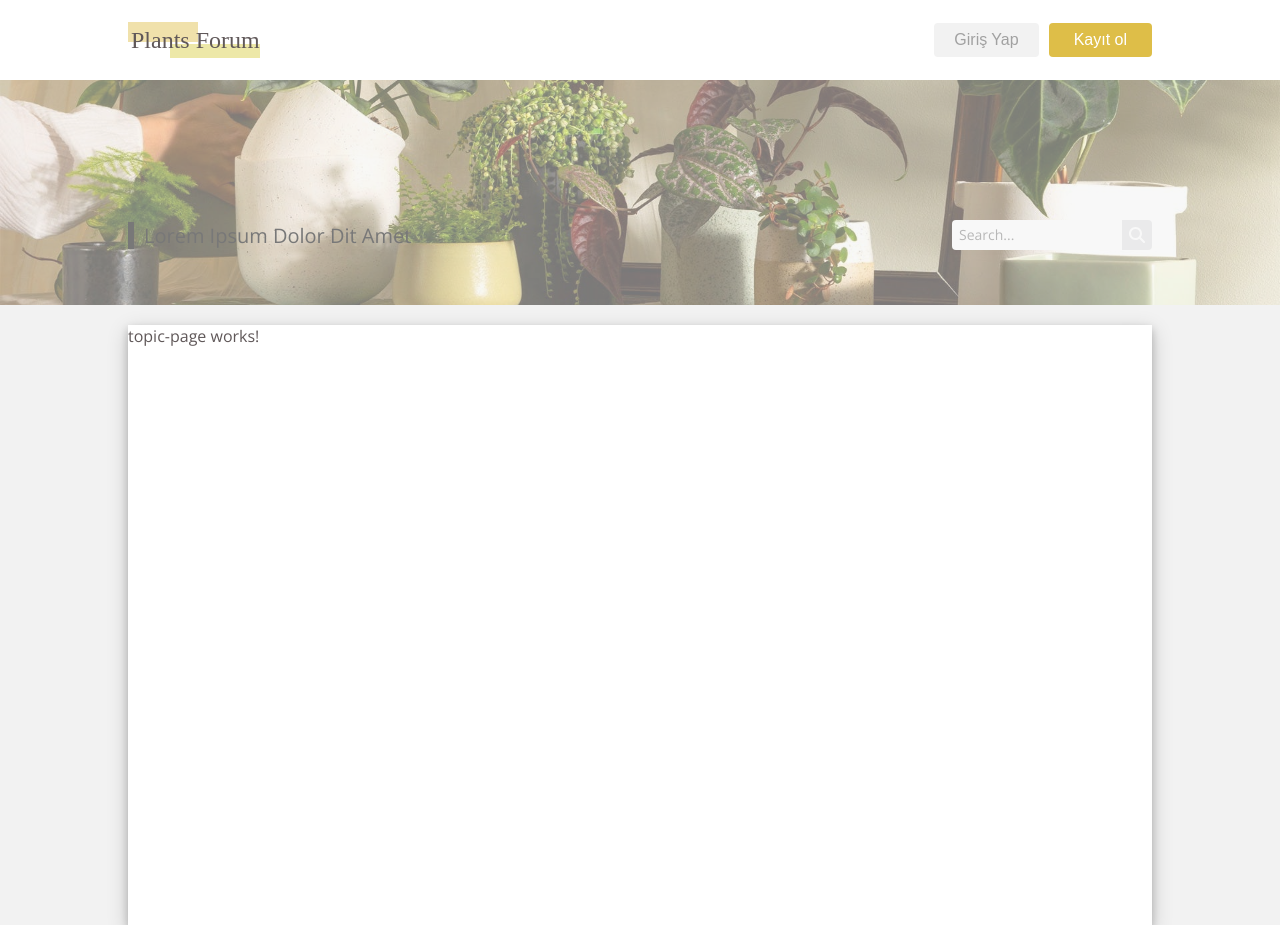
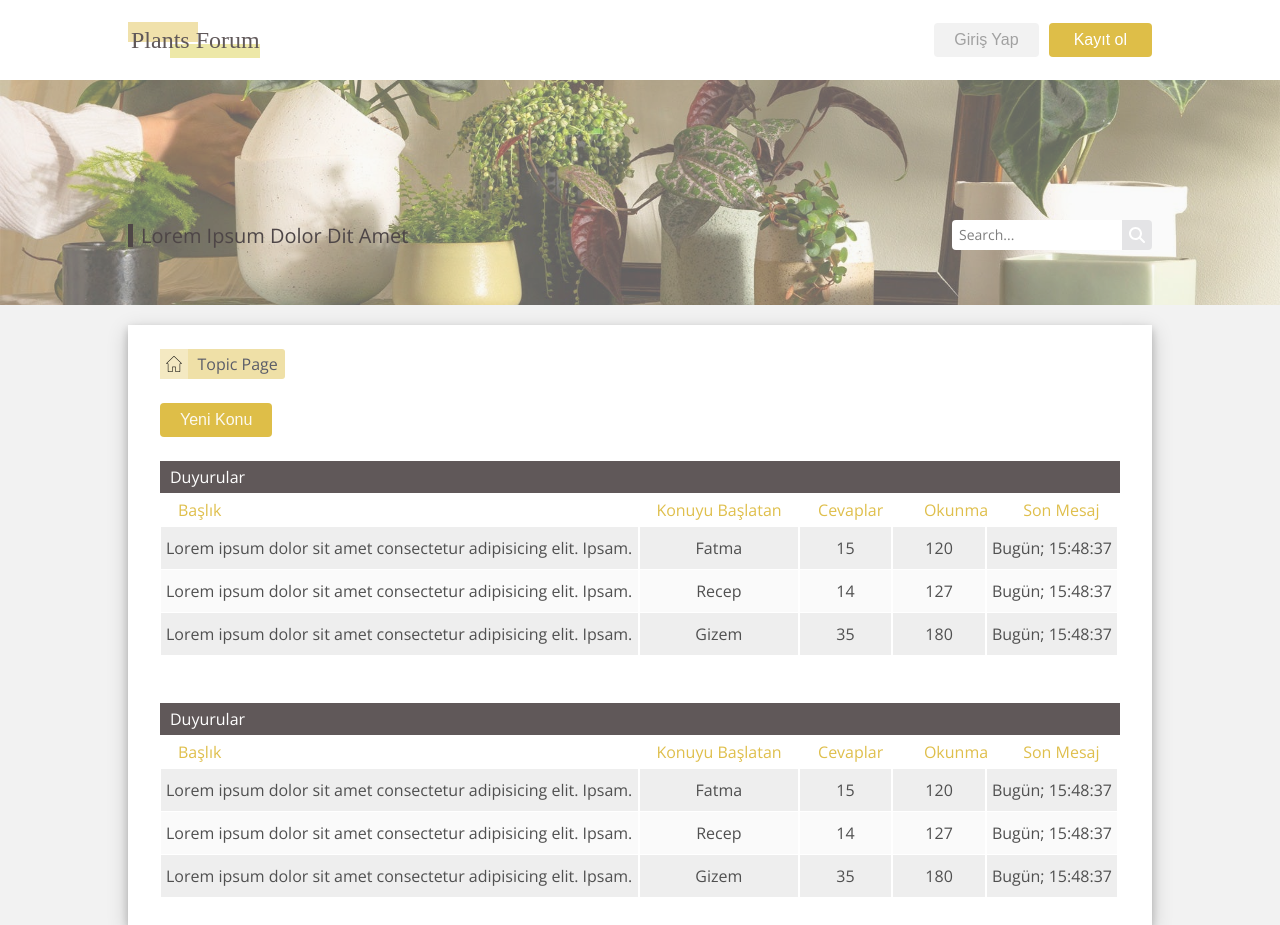
Before and after one commit to fatmagulmez/forum-app, an Angular app: page /topic in a window 1280 px wide. Built offline with nearby package versions, Linux system fonts and the light colour scheme.

Commit message:
topic page comleted.

```diff
--- a/src/app/app.component.html
+++ b/src/app/app.component.html
@@ -28,6 +28,7 @@
 
   <main class="main-container banner" *ngIf="isVisibleBanner">
     <div class="banner-wrapper">
+      <div class="category-banner-img"></div>
       <div class="title-wrapper">
         <div class="topic-title">
           <div class="title-pipe"></div>
--- a/src/app/app.component.scss
+++ b/src/app/app.component.scss
@@ -126,18 +126,28 @@
         position: relative;
         width: 100%;
         height: 225px;
-        background: url("../assets/images/banner.jpg");
-        background-size: cover;
-        background-repeat: no-repeat;
-        background-position: center center;
-        // background-size: 100% 100%;
-        opacity: 0.5;
 
         display: flex;
         align-items: flex-end;
         justify-content: center;
 
+        .category-banner-img {
+          width: 100%;
+          height: 100%;
+          position: absolute;
+          top: 0;
+          left: 0;
+
+          background: url("../assets/images/banner.jpg");
+          background-size: cover;
+          background-repeat: no-repeat;
+          background-position: center center;
+          // background-size: 100% 100%;
+          opacity: 0.6;
+        }
+
         .title-wrapper {
+          position: relative;
           width: 80%;
           display: flex;
           align-items: center;
@@ -146,13 +156,13 @@
 
           .topic-title {
             font-size: 20px;
-            color: black;
+            color: #4e4647;
             display: inline-flex;
 
             .title-pipe {
-              margin-right: 10px;
-              width: 6px;
-              background-color: black;
+              margin:2px 8px 2px 0;
+              width: 5px;
+              background-color: #4e4647;
             }
           }
 
--- a/src/app/app.component.ts
+++ b/src/app/app.component.ts
@@ -32,7 +32,7 @@ export class AppComponent implements OnInit {
   }
 
 
-  ngOnInit() {
+  ngOnInit():void {
 
   }
 
--- a/src/app/components/topic-page/topic-page.component.html
+++ b/src/app/components/topic-page/topic-page.component.html
@@ -1 +1,99 @@
-<p style="color:rgba(96,88,89,255);">topic-page works!</p>
+<div class="topic-page pt-2 px-3">
+  <div class="router-link m-3">
+    <div class="home-img">
+      <img src="assets/images/home.png" alt="" />
+    </div>
+    <a class="text">Topic Page</a>
+  </div>
+
+  <div class="new-topic-btn mt-2 mx-3">
+    <button>Yeni Konu</button>
+  </div>
+
+  <div class="table-container mx-3 mt-4">
+
+    <div class="plts-table-wrapper">
+      <div class="plts-table plts-table--topics">
+        <div class="plts-table__header">
+          <div class="plts-table__col">Duyurular</div>
+        </div>
+        <div class="plts-table__body">
+          <div class="plts-table__subtitle row">
+            <div class="col-6 subtitle-col">Başlık</div>
+            <div class="col-2 subtitle-col">Konuyu Başlatan</div>
+            <div class="col subtitle-col">Cevaplar</div>
+            <div class="col subtitle-col">Okunma</div>
+            <div class="col subtitle-col">Son Mesaj</div>
+          </div>
+          <div class="plts-table__row row">
+            <div class="plts-table__col col-6">Lorem ipsum dolor sit amet consectetur adipisicing elit. Ipsam.</div>
+            <div class="plts-table__col col-2">Fatma</div>
+            <div class="plts-table__col col">15</div>
+            <div class="plts-table__col col">120</div>
+            <div class="plts-table__col col">Bugün; 15:48:37</div>
+          </div>
+          <div class="plts-table__row row">
+            <div class="plts-table__col col-6">Lorem ipsum dolor sit amet consectetur adipisicing elit. Ipsam.</div>
+            <div class="plts-table__col col-2">Recep</div>
+            <div class="plts-table__col col">14</div>
+            <div class="plts-table__col col">127</div>
+            <div class="plts-table__col col">Bugün; 15:48:37</div>
+          </div>
+          <div class="plts-table__row row">
+            <div class="plts-table__col col-6">Lorem ipsum dolor sit amet consectetur adipisicing elit. Ipsam.</div>
+            <div class="plts-table__col col-2">Gizem</div>
+            <div class="plts-table__col col">35</div>
+            <div class="plts-table__col col">180</div>
+            <div class="plts-table__col col">Bugün; 15:48:37</div>
+          </div>
+        </div>
+      </div>
+    </div>
+
+  </div>
+
+
+  <div class="table-container mx-3 mt-5">
+
+    <div class="plts-table-wrapper">
+      <div class="plts-table plts-table--topics">
+        <div class="plts-table__header">
+          <div class="plts-table__col">Duyurular</div>
+        </div>
+        <div class="plts-table__body">
+          <div class="plts-table__subtitle row">
+            <div class="col-6 subtitle-col">Başlık</div>
+            <div class="col-2 subtitle-col">Konuyu Başlatan</div>
+            <div class="col subtitle-col">Cevaplar</div>
+            <div class="col subtitle-col">Okunma</div>
+            <div class="col subtitle-col">Son Mesaj</div>
+          </div>
+          <div class="plts-table__row row">
+            <div class="plts-table__col col-6">Lorem ipsum dolor sit amet consectetur adipisicing elit. Ipsam.</div>
+            <div class="plts-table__col col-2">Fatma</div>
+            <div class="plts-table__col col">15</div>
+            <div class="plts-table__col col">120</div>
+            <div class="plts-table__col col">Bugün; 15:48:37</div>
+          </div>
+          <div class="plts-table__row row">
+            <div class="plts-table__col col-6">Lorem ipsum dolor sit amet consectetur adipisicing elit. Ipsam.</div>
+            <div class="plts-table__col col-2">Recep</div>
+            <div class="plts-table__col col">14</div>
+            <div class="plts-table__col col">127</div>
+            <div class="plts-table__col col">Bugün; 15:48:37</div>
+          </div>
+          <div class="plts-table__row row">
+            <div class="plts-table__col col-6">Lorem ipsum dolor sit amet consectetur adipisicing elit. Ipsam.</div>
+            <div class="plts-table__col col-2">Gizem</div>
+            <div class="plts-table__col col">35</div>
+            <div class="plts-table__col col">180</div>
+            <div class="plts-table__col col">Bugün; 15:48:37</div>
+          </div>
+        </div>
+      </div>
+    </div>
+
+  </div>
+
+
+</div>
--- a/src/app/components/topic-page/topic-page.component.scss
+++ b/src/app/components/topic-page/topic-page.component.scss
@@ -0,0 +1,72 @@
+.topic-page {
+    .router-link {
+        display: inline-flex;
+        align-items: center;
+        background-color: rgba(239,224,167,255);
+        height: 30px;
+        border-radius: 3px;
+
+        .home-img {
+          height: 100%;
+          width: 25px;
+          padding: 0 5px;
+          display: flex;
+          align-items: center;
+          justify-content: center;
+          background-color: rgba(244,233,194,255);
+
+          img {
+            width: 16px;
+            height: 16px;
+          }
+        }
+        .text {
+          cursor: pointer;
+          margin-left: 10px;
+          width: 100%;
+          color: #5b5d69;
+        }
+      }
+
+    .new-topic-btn {
+        button {
+            border: none;
+            padding: 8px 20px;
+            font-size: 16px;
+            border-radius: 4px;
+            cursor: pointer;
+            background-color: rgba(222,190,72,255);
+            color: #fcf9ef;
+        }
+    }
+
+    .table-container {
+      .plts-table--topics {
+        .plts-table__header {
+          background-color: rgba(96,88,89,255);
+        }
+        .plts-table__body {
+          .plts-table__subtitle {
+            .subtitle-col {
+              color: #dfbf4c;
+            }
+          }
+          .plts-table__row {
+            background-color: #fafafa;
+            .plts-table__col {
+              // color: #9c9c9c;
+              color: #505050;
+
+            }
+            .plts-table__col:first-child{
+              // color: #505050;
+            }
+
+          }
+          .plts-table__row:nth-child(even) {
+            background-color: #eeeeee;
+          }
+        }
+      }
+    }
+}
--- a/src/app/components/topic-page/topic-page.component.ts
+++ b/src/app/components/topic-page/topic-page.component.ts
@@ -1,13 +1,59 @@
-import { Component } from '@angular/core';
+import { CommonModule } from '@angular/common';
+import { Component, OnInit } from '@angular/core';
+import { CategoryTable } from '../../interfaces/category-table';
+import { CategoryTableComponent } from '../../shared/category-table/category-table.component';
 
 @Component({
   selector: 'app-topic-page',
   standalone: true,
-  imports: [],
+  imports: [CommonModule, CategoryTableComponent],
   templateUrl: './topic-page.component.html',
   styleUrl: './topic-page.component.scss'
 })
-export class TopicPageComponent {
+export class TopicPageComponent implements OnInit{
+
+  topicCategoryTableConfig: CategoryTable;
+  dataList = [
+    {
+      headerTitle: 'Konu',
+      count: 6
+    },
+    {
+      headerTitle: 'Konu',
+      count: 6
+    }
+  ]
+
+  constructor() {
+
+  }
+
+  ngOnInit(): void {
+    this.setCategoryTable()
+  }
+
+  setCategoryTable() {
+    this.topicCategoryTableConfig = {
+      headerTitle: 'Category',
+      dataList: this.dataList,
+      columnOptions: [
+        {
+          headerSubtitle: 'Başlık',
+          customClass: 'col-6'
+        },
+        {
+          headerSubtitle: 'Cevaplar',
+          customClass: 'col-3'
+        },
+        {
+          headerSubtitle: 'Konuyu Başlatan',
+          customClass: 'col-3'
+        },
+
+      ]
+    }
+  }
+
 
 
 }
--- /dev/null
+++ b/src/app/interfaces/category-table.ts
@@ -0,0 +1,18 @@
+export interface CategoryTable {
+  columnOptions?: CategoryTableColOptions[];
+  headerTitle: string;
+  dataList?: any;
+  configReady?: boolean;
+}
+
+export interface CategoryTableColOptions {
+  headerSubtitle: string;
+  sizeOption?: string;
+  customClass: string;
+  headerOptions?: CategoryTableHeaderOptions;
+  getValue?: (data: any, event?: Event) => any;
+}
+
+export interface CategoryTableHeaderOptions {
+  title: string;
+}
--- a/src/app/shared/category-table/category-table.component.ts
+++ b/src/app/shared/category-table/category-table.component.ts
@@ -1,15 +1,21 @@
-import { Component } from '@angular/core';
+import { CommonModule } from '@angular/common';
+import { Component, Input } from '@angular/core';
+import { CategoryTable } from '../../interfaces/category-table';
 import { CategoryRowComponent } from '../category-row/category-row.component';
 
 @Component({
   selector: 'app-category-table',
   standalone: true,
-  imports: [CategoryRowComponent],
+  imports: [CategoryRowComponent, CommonModule],
   templateUrl: './category-table.component.html',
   styleUrl: './category-table.component.scss'
 })
 export class CategoryTableComponent {
+  @Input() config: CategoryTable;
 
-  list = [1,2,3,4,5]
+  constructor() {
+
+
+  }
 
 }
--- a/src/styles.scss
+++ b/src/styles.scss
@@ -8,5 +8,54 @@ body {
 }
 
 .custom-font {
-  font-family: 'HoboR';
+  font-family: "HoboR";
 }
+
+.plts-table-wrapper {
+  .plts-table {
+    .plts-table__header {
+      padding: 5px 10px;
+      background-color: #e59394;
+
+      display: flex;
+      align-items: center;
+
+      .plts-table__col {
+        font-size: 16px;
+        color: white;
+      }
+    }
+
+    .plts-table__body {
+      .plts-table__subtitle {
+        margin: 1px;
+        background-color: white;
+        padding: 5px;
+        .subtitle-col {
+          color: black;
+          white-space: nowrap;
+          text-align: center;
+        }
+        .subtitle-col:first-child {
+          text-align: start;
+        }
+      }
+      .plts-table__row {
+        background-color: #eeeeee;
+        margin: 1px;
+        .plts-table__col {
+          text-align: center;
+          white-space: nowrap;
+          border-right: 2px solid white;
+          padding: 10px 5px;
+        }
+        .plts-table__col:first-child {
+          text-align: start;
+        }
+        plts-table__col:last-child{
+          border: none;
+        }
+      }
+    }
+  }
+}
--- a/tsconfig.json
+++ b/tsconfig.json
@@ -23,6 +23,7 @@
       "ES2022",
       "dom"
     ],
+    "strictPropertyInitialization": false
     // "strictPropertyInitialization": false,
   },
   "angularCompilerOptions": {
```
Also changed, not shown: src/app/shared/category-table/category-table.component.html (+25 -2 lines).
